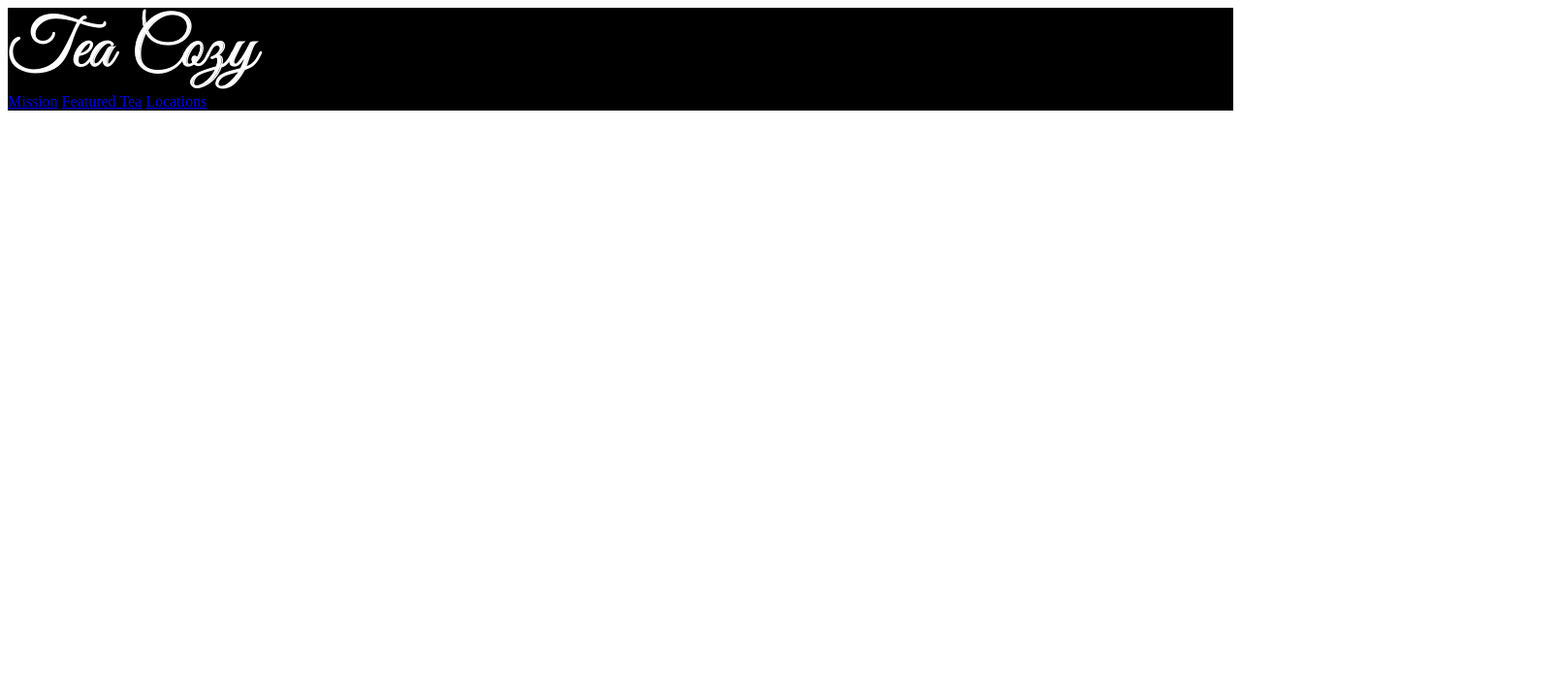
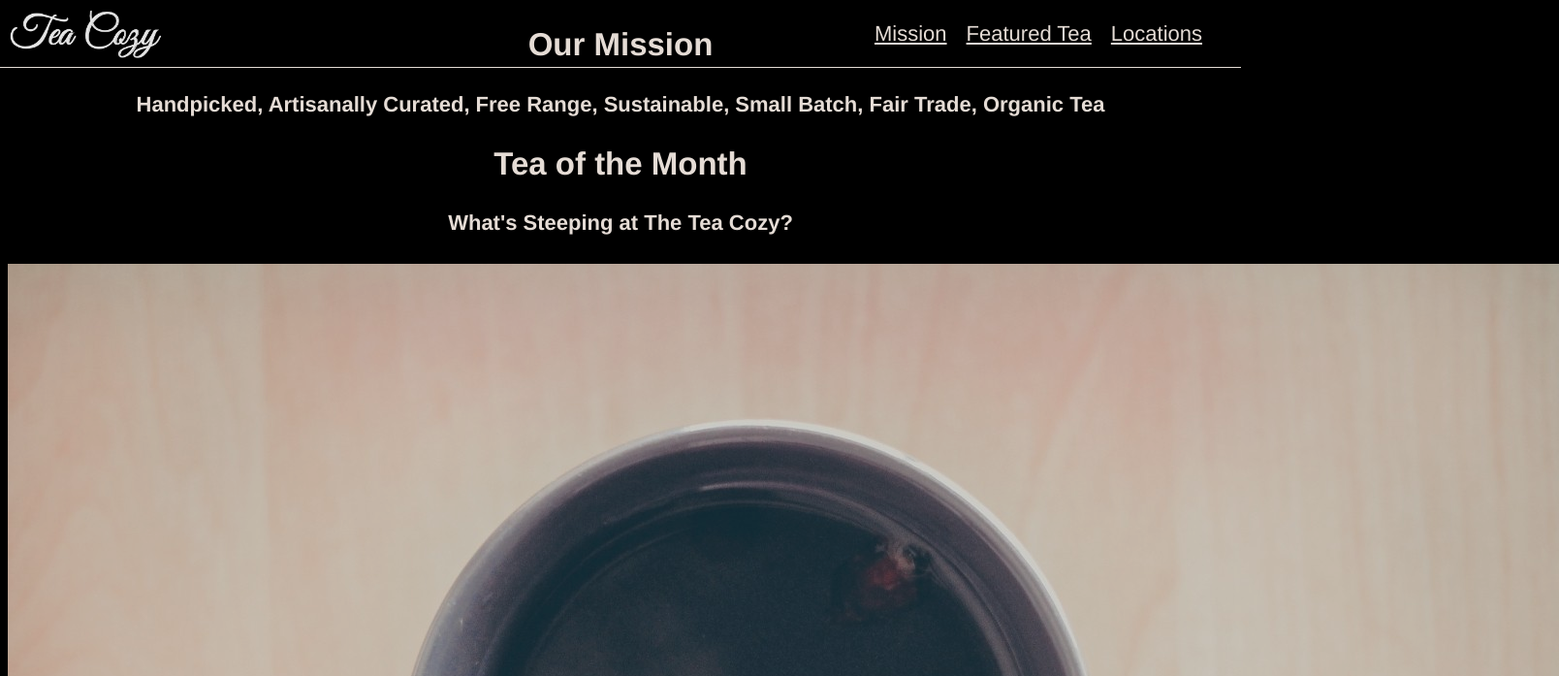
Before and after one commit to omal0030/teacozy, a plain HTML site: page index.html in a window 1280 px wide. Shown: the top 697 px of the page at 97% size, 1608 px wide, since content can reach past the window. Drawn offline with Linux system fonts and the light colour scheme.

Commit message:
Featured Tea Content HTML

```diff
--- a/index.html
+++ b/index.html
@@ -13,12 +13,63 @@
     <img src="resources/images/tea-cozy-logo.png" alt="Tea Cozy Logo"/>
   </div>
     <nav class="menu">
-      <span><a href="#mission">Mission</a></span>
-      <span><a href="#featuredtea">Featured Tea</a></span>
-      <span><a href="#locations">Locations</a></span>
+      <a href="#mission">Mission</a>
+      <a href="#tea">Featured Tea</a>
+      <a href="#locations">Locations</a>
     </nav>
 </header>
 
+<!--                             Content                                  -->
+
+<div class="content">
+
+<!--                             Mission                                  -->
+
+<div id="mission" class="mission-container">
+  <div class="mission-content">
+    <h2>Our Mission</h2>
+      <h4>Handpicked, Artisanally Curated, Free Range, Sustainable, Small Batch,
+        Fair Trade, Organic Tea</h4>
+  </div>
+</div>
+
+<!--                          Featured Tea                                 -->
+
+<div id="tea">
+  <div class="tea-headline">
+    <h2>Tea of the Month</h2>
+      <h4> What's Steeping at The Tea Cozy?</h4>
+  </div>
+
+<div class="tea-container">
+  <div class="tea-box">
+    <img src="resources/images/berryblitz.jpg" alt="Berry Blitz Mug"/>
+      <h4>Fall Berry Blitz Tea</h4>
+  </div>
+
+  <div class="tea-box">
+    <img src="resources/images/spiced-rum.jpg" alt="Crate of Tea"/>
+      <h4>Spice Rum Tea</h4>
+  </div>
+
+  <div class="tea-box">
+    <img src="resources/images/donut.jpg" alt="Donut"/>
+      <h4>Seasonal Donuts</h4>
+  </div>
+
+  <div class="tea-box">
+    <img src="resources/images/myrtle-ave.jpg" alt="Tea from Above"/>
+      <h4>Myrtle Ave Tea</h4>
+  </div>
+
+  <div class="tea-box">
+    <img src="resources/images/bedford-bizarre.jpg" alt="Tea and Sugar"/>
+      <h4>Bedford Bizarre Tea</h4>
+  </div>
+ </div>
+</div>
+
+<!--                          Locations                                   -->
 
   </body>
 </html>
--- a/resources/css/style.css
+++ b/resources/css/style.css
@@ -1,4 +1,44 @@
+body {
+  font-family: Helvetica;
+  font-size: 22px;
+  color: seashell;
+  background-color: black;
+  opacity: 0.9;
+  text-align: center;
+}
+
+/*                               Header Content                             */
+
 header {
-  font-size: 16px;
-  background-color: black;
+  position: fixed;
+  display: flex;
+  justify-content: space-between;
+  align-items: center;
+  width: 100%;
+  top: 0;
+  left: 0;
+  height: 69px;
+  border-bottom: 1px solid seashell;
 }
+.logo {
+  height: 50px;
+  padding-left: 10px;
+  display: flex;
+}
+.menu {
+  display: flex;
+  margin: 0 30px 0 10px;
+  float: right;
+  align-items: center;
+}
+a {
+  color: seashell;
+  margin: 0  10px;
+  text-decoration: underline;
+}
+
+/*                               General Content                             */
+
+
+
+/*                               Mission Content                             */
```
Also changed, not shown: 1 other file.
